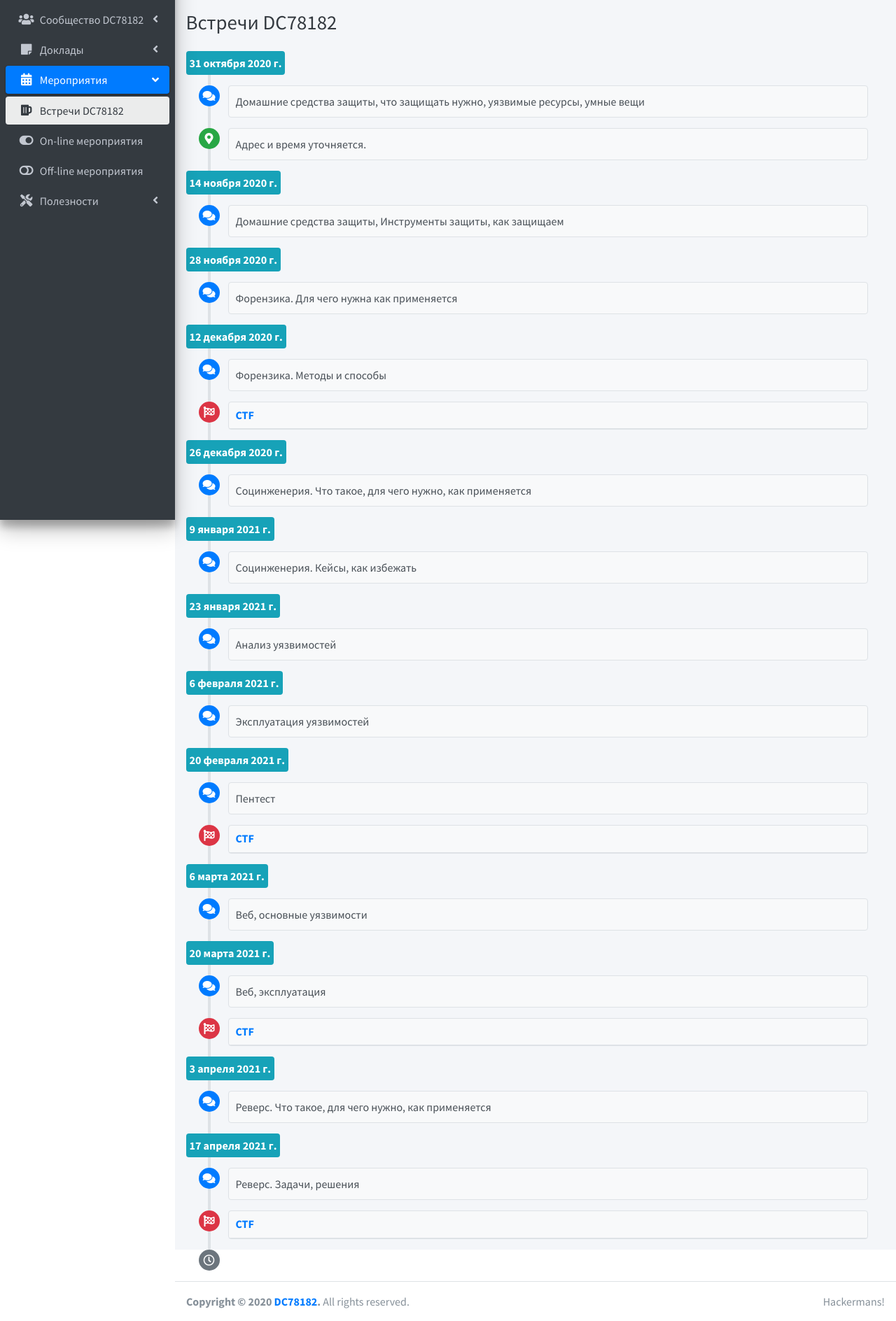
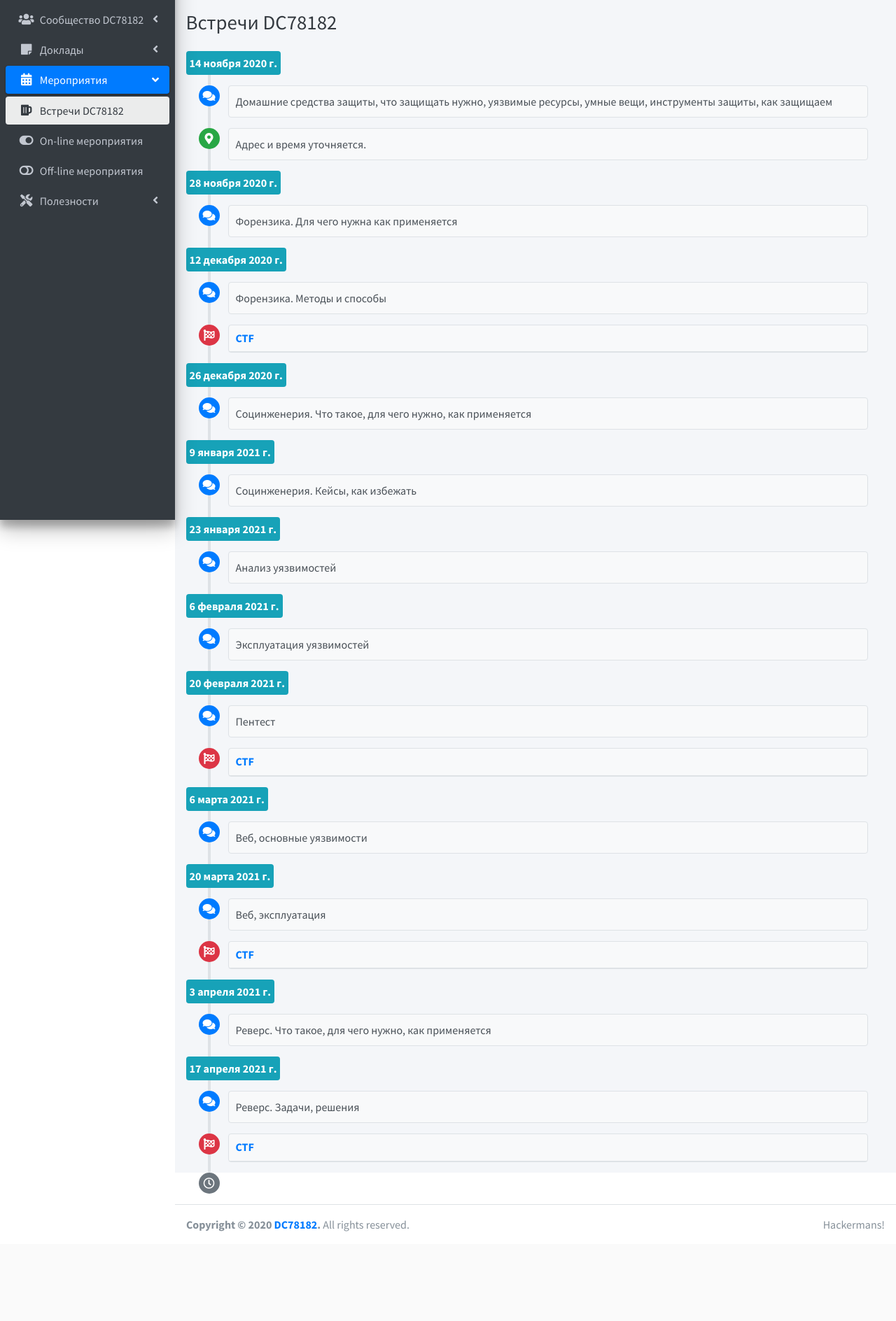
Before and after one commit to DC78182/dc78182.org, a PHP site: page / in a window 1280 px wide. Shown: the part 57-1945 px from the top of the page at 70% size. After the commit the page ends 1817 px from the top, so only its background shows below. Run offline with PHP 8.4, Linux system fonts and the light colour scheme; some libraries are stand-ins or nearby versions.

Commit message:
Перенос встречи 31.10.2020

```diff
--- a/pages/dc78182.php
+++ b/pages/dc78182.php
@@ -19,7 +19,7 @@
                 <!-- timeline time label -->
                 <div class="time-label">
                     <span class="bg-info">
-                        31 октября 2020 г.
+                        14 ноября 2020 г.
                     </span>
                 </div>
                 <!-- /.timeline-label -->
@@ -28,7 +28,7 @@
                     <i class="fas fa-comments bg-primary"></i>
                     <div class="timeline-item">
                         <div class="timeline-body">
-                            Домашние средства защиты, что защищать нужно, уязвимые ресурсы, умные вещи
+                            Домашние средства защиты, что защищать нужно, уязвимые ресурсы, умные вещи, инструменты защиты, как защищаем
                         </div>
                     </div>
                 </div>
@@ -40,23 +40,6 @@
                         <div class="timeline-body">
                             <!-- Архангельск, Новгородский, 32, корпус B, 3 этаж, 11:00 -->
                             Адрес и время уточняется.
-                        </div>
-                    </div>
-                </div>
-                <!-- END timeline item -->
-                <!-- timeline time label -->
-                <div class="time-label">
-                    <span class="bg-info">
-                        14 ноября 2020 г.
-                    </span>
-                </div>
-                <!-- /.timeline-label -->
-                <!-- timeline item -->
-                <div>
-                    <i class="fas fa-comments bg-primary"></i>
-                    <div class="timeline-item">
-                        <div class="timeline-body">
-                            Домашние средства защиты, Инструменты защиты, как защищаем
                         </div>
                     </div>
                 </div>
```
